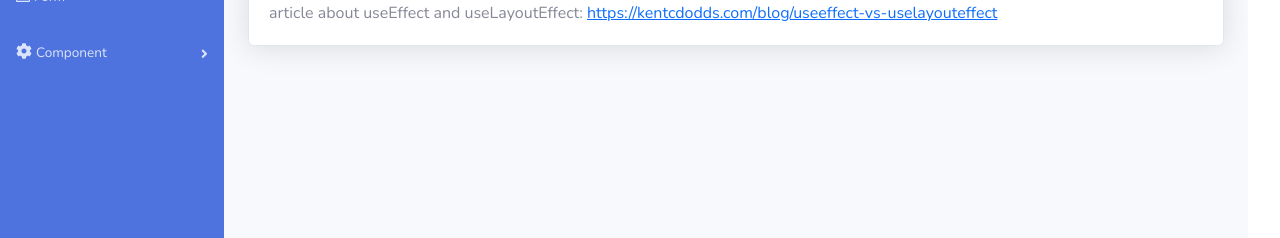
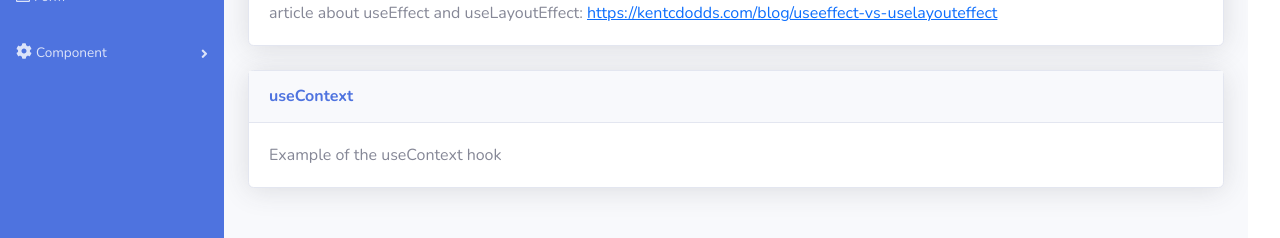
Before and after one commit to krasnoff/bootstrap-admin-app, a React (Create React App) app: page /SubMenu3 in a window 1280 px wide. Shown: the part 248-486 px from the top of the page. Built offline with nearby package versions, Linux system fonts and the light colour scheme; no server answers.

Commit message:
useContext

```diff
--- a/src/pages/SubMenu3/SubMenu3.tsx
+++ b/src/pages/SubMenu3/SubMenu3.tsx
@@ -3,6 +3,7 @@ import stylesText from '../../css/texts.module.scss';
 import stylesMargins from '../../css/margins.module.scss';
 import ComponentWrapper from '../../components/General/ComponentWrapper/ComponentWrapper';
 import LifeCicle from './lifeCicle/lifeCicle';
+import SampleUseContext from './sampleUseContext/sampleUseContext';
 
 function SubMenu3() {
     return (
@@ -11,6 +12,9 @@ function SubMenu3() {
         <ComponentWrapper title='useEffect'>
             <LifeCicle></LifeCicle>
         </ComponentWrapper>
+        <ComponentWrapper title='useContext'>
+            <SampleUseContext></SampleUseContext>
+        </ComponentWrapper>
       </div>
     );
   }
--- /dev/null
+++ b/src/pages/SubMenu3/sampleUseContext/sampleUseContext.tsx
@@ -0,0 +1,9 @@
+import { createContext } from "react";
+
+const ThemeContext = createContext(null);
+
+export default function SampleUseContext() {
+    return (
+        <div>Example of the useContext hook</div>
+    );
+}
```
